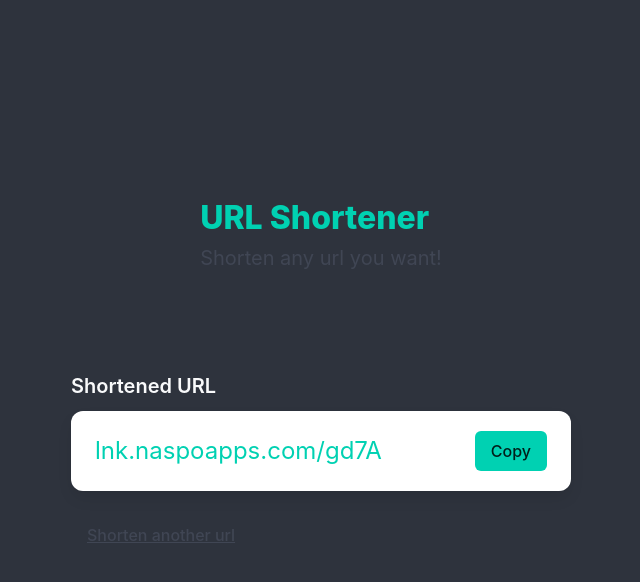
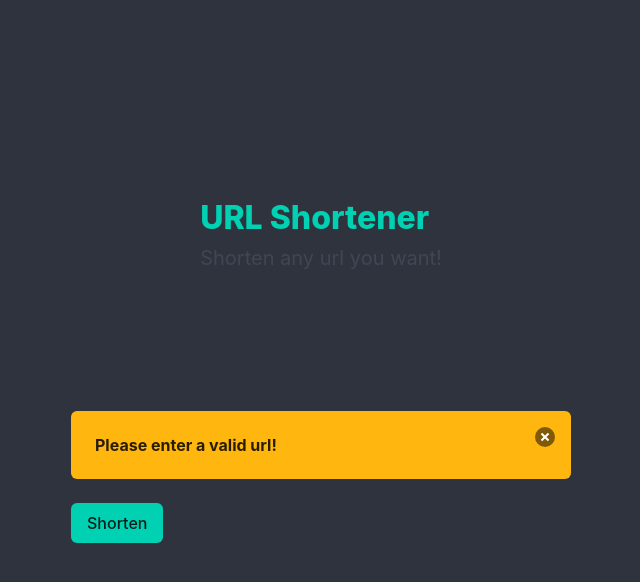
Before and after one commit to NaspoDev/url-shortener, a React (Vite) app in the folder client/: page / in a window 1280 px wide. Both pictures are taken after typing "Sample" into the empty fields and a click on the button "Shorten". Shown: the top 582 px of the page, without its empty margins (319-959 px from the left). Built offline with nearby package versions, Linux system fonts and the light colour scheme.

Commit message:
setup invalid url entry alert

```diff
--- a/client/src/App.tsx
+++ b/client/src/App.tsx
@@ -7,6 +7,9 @@ import apiUrl from "./api";
 function App() {
   const [submitted, setSubmitted] = useState(false);
   const [shortenedUrl, setShortenedUrl] = useState("");
+  // Invalid url popup. Used in <URLForm />
+  // Activated when the user tries to shorten something that isn't a url.
+  const [isAlert, setAlert] = useState(false);
 
   return (
     <div className="App has-background-dark">
@@ -17,7 +20,11 @@ function App() {
 
       {/* If form is not submitted, display the form, otherwise display result */}
       {!submitted ? (
-        <URLForm handleFormSubmit={handleFormSubmit} />
+        <URLForm
+          handleFormSubmit={handleFormSubmit}
+          isAlert={isAlert}
+          setAlert={setAlert}
+        />
       ) : (
         <ResultCard shortenedUrl={shortenedUrl} setSubmitted={setSubmitted} />
       )}
@@ -28,8 +35,6 @@ function App() {
   async function handleFormSubmit(event: FormEvent, inputField: HTMLInputElement): Promise<void> {
     // Prevent the form from refreshing the page on submit.
     event.preventDefault();
-    setSubmitted(true); // FOR DEBUGGING REMOVE AFTER
-    setShortenedUrl("lnk.naspoapps.com/gd7A")
 
     const inputValue: string = inputField.value;
 
@@ -42,15 +47,19 @@ function App() {
     if (isValidURL(inputValue)) {
       setSubmitted(true);
 
-      // fetch(apiUrl + "/urls", {
-      //   method: "POST",
-      //   headers: {
-      //     "Content-Type": "application/json"
-      //   },
-      //   body: JSON.stringify({originalUrl: inputValue})
-      // })
-      // .then(response => response.json())
-      // .then((data) => setShortenedUrl(data.shortenedUrl));
+      fetch(apiUrl + "/urls", {
+        method: "POST",
+        headers: {
+          "Content-Type": "application/json"
+        },
+        body: JSON.stringify({originalUrl: inputValue})
+      })
+      .then(response => response.json())
+      .then((data) => setShortenedUrl(data.shortenedUrl));
+    } else {
+      // if the entry is an invalid url, alert the user.
+      setAlert(true);
+      // alert("Please enter a valid url!")
     }
   }
 
--- a/client/src/components/url_form/URLForm.tsx
+++ b/client/src/components/url_form/URLForm.tsx
@@ -3,9 +3,11 @@ import "../../css/URLForm.css";
 
 interface Props {
   handleFormSubmit: (event: FormEvent, inputField: HTMLInputElement) => void;
+  isAlert: boolean;
+  setAlert: React.Dispatch<React.SetStateAction<boolean>>;
 }
 
-function URLForm({ handleFormSubmit }: Props) {
+function URLForm({ handleFormSubmit, isAlert, setAlert }: Props) {
   return (
     <form
       action=""
@@ -20,12 +22,22 @@ function URLForm({ handleFormSubmit }: Props) {
       <label htmlFor="url-input" className="label is-size-5">
         Long URL
       </label>
+
+      {/* Display alert instead of form if last input was invalid. */}
+      {isAlert ? (
+        <div className="invalid-url-alert notification is-warning has-text-weight-bold">
+          <button className="delete" onClick={() => setAlert(false)}></button>
+          Please enter a valid url!
+        </div>
+      ) : (
         <input
           type="text"
           id="url-input"
           className="input is-size-5"
           placeholder="Enter the url you want to shorten."
         />
+      )}
+
       <button className="button is-primary" type="submit">
         Shorten
       </button>
```
Lines whose indentation alone changed are shown as unchanged.
